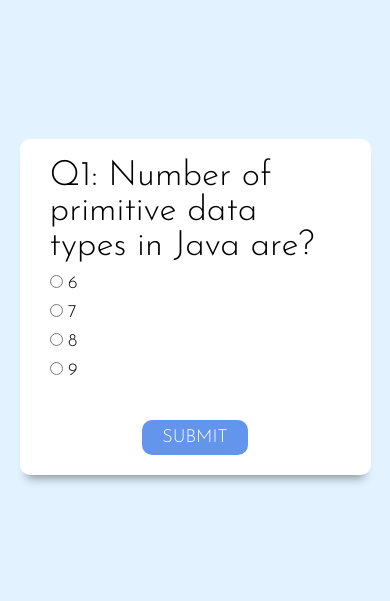
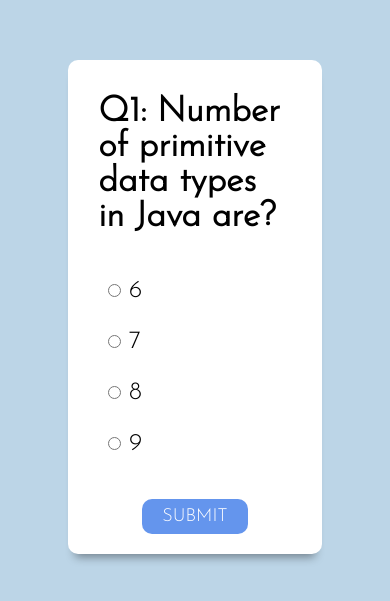
Before and after one commit to Suchetana2001/QUIZZIE, a plain HTML site: page index.html in a window 390 px wide. Shown: the part 115-716 px from the top of the page. Drawn offline with Linux system fonts and the light colour scheme.

Commit message:
Update style.css

```diff
--- a/style.css
+++ b/style.css
@@ -17,12 +17,12 @@ html{
     min-height: 100vh;
     display: grid;
     place-items: center;
-    background-color: hsl(206, 92%, 94%);
+    background-color: hsl(205, 47%, 82%);
 }
 
 .inner-div{
-    width: 50vw;
-    background-color:white;
+    width: 55vw;
+    background-color:rgb(255, 255, 255);
     padding: 3rem 8rem;
     border-radius: 1rem;
     box-shadow:0 1rem 1rem -0.7rem rgba(0,0,0,0.4);
@@ -31,18 +31,31 @@ html{
 
 .inner-div h2{
     font-size: 3.5rem;
-    font-weight: 400;
-    margin-top: 1.5rem 0 4rem 0;
+    font-weight: 600;
+    margin: 1.5rem 0 4rem 0;
 }
 
 .inner-div li{
-    font-size: 2rem;
-    margin-top: 1.5rem;
+    width: auto;
+    padding: 0.3rem 1rem;
+    border-radius: 2rem;
+    border-width:0.3rem;
+    font-size: 2.5rem;
+    font-weight: 400;
+    margin-top: 2rem;
     list-style: none;
+    cursor: pointer;
+}
+
+
+.inner-div li:hover{
+   border: 0.3rem solid rgb(71, 230, 124);
+   /*background-color: rgb(70, 192, 80);*/
+   transition: 0.3s;
 }
 
 input{
-    cursor: pointer;
+    cursor:pointer;
 }
 
 #submit, .btn{
@@ -52,8 +65,8 @@ input{
     font-weight: 400;
     display: block;
     margin: auto;
+    border-radius: 1rem;
     border: none;
-    border-radius: 1rem;
     text-transform: uppercase;
     color: white;
     background-color: cornflowerblue;
@@ -66,14 +79,20 @@ input{
 }
 
 #showScore{
-    background-color:rgb(224, 211, 245);
+    background-color:rgb(205, 188, 233);
     margin-top: 3rem;
     padding: 3rem 4rem;
+    border-radius: 1rem;
     box-shadow:0 1rem 1rem -0.7rem rgba(0,0,0,0.4);
+    opacity: 0;
+    transform: translateY(50%);
+    animation: fade-in 0.5s ease forwards;
 }
 
 #showScore h3{
     font-size: 3rem;
+    font-weight: 600;
+    color: black;
     text-align: center;
 
 }
@@ -85,7 +104,7 @@ input{
 }
 #showScore .btn:hover{
 
-    background-color: rgb(8, 117, 117);
+    background-color: rgb(11, 180, 180);
     color: #fff;
 }
 
@@ -93,10 +112,23 @@ input{
     display: none;
 }
 
+/*animation*/
+@keyframes fade-in {
+    0%{
+        opacity: 0;
+        transform: translateY(50%);
+    }
+    100%{
+        opacity: 1;
+        transform: translateY(0);
+    }
+}
+
+/*Responsive*/
 @media screen and (max-width: 900px) {
 
     .inner-div{
-        width: 90vw;
+        width: 65vw;
         padding: 2rem 3rem;
         border-radius: 1rem;
     }
@@ -106,8 +138,8 @@ input{
     }
 
     .inner-div li{
-        font-size: 1.8rem;
-        margin-top: 1rem;
+        font-size: 2 rem;
+        margin-top: 1.2 rem;
     }
 
     #submit, .btn{
```
